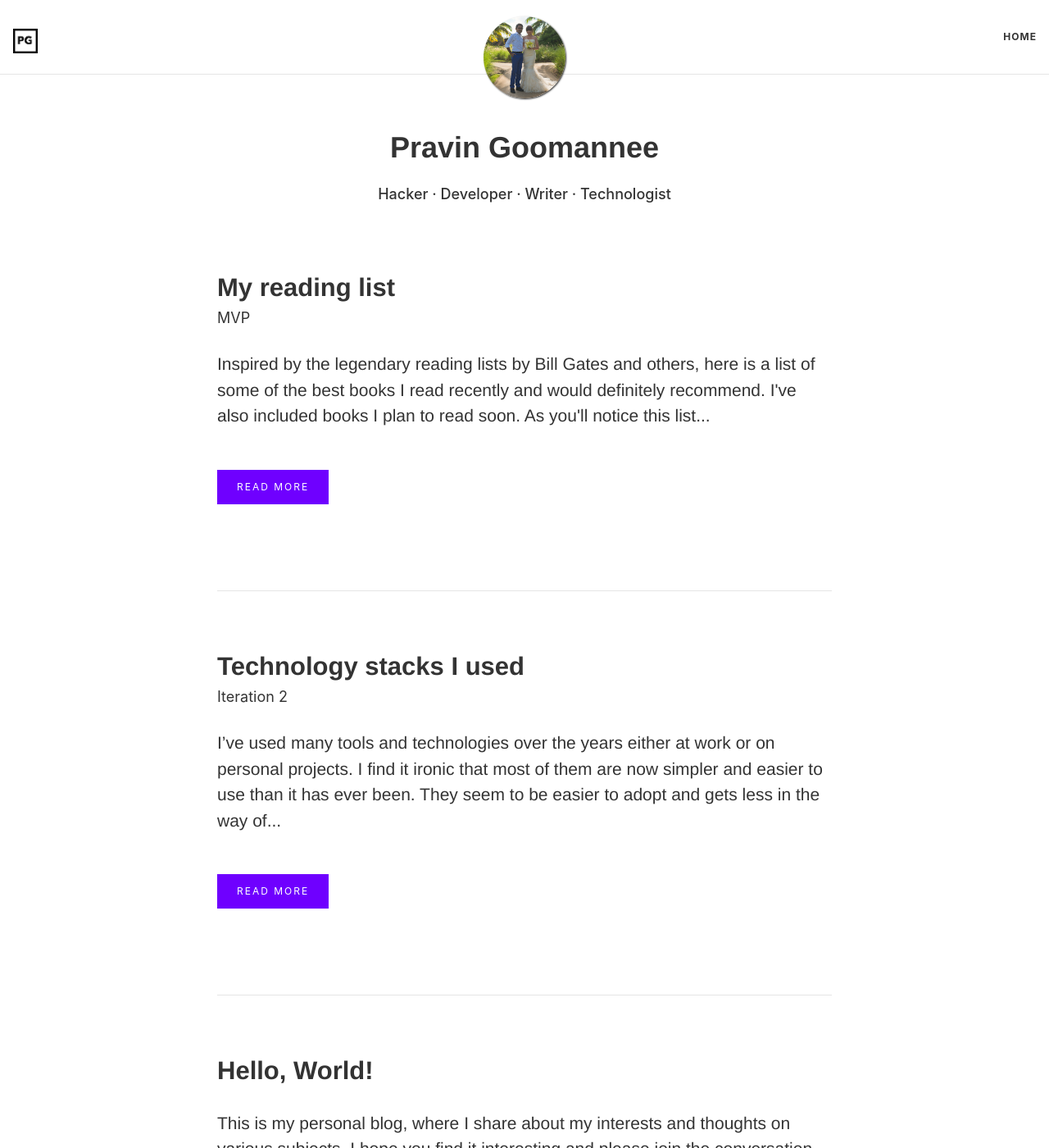
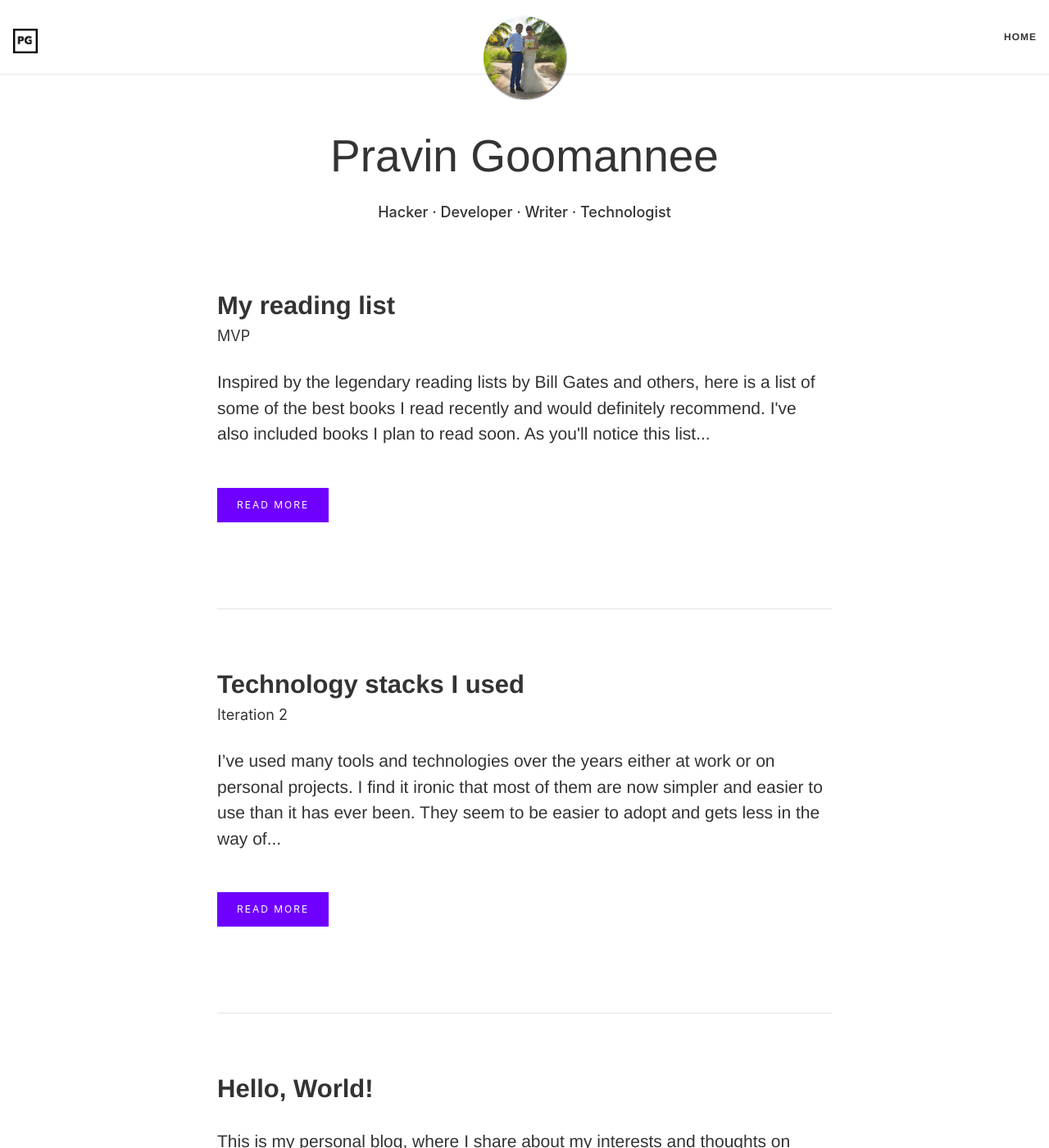
Before and after one commit to cityhunteur/cityhunteur.github.io, a Jekyll site: the page built from index.html, in a window 1280 px wide and 1400 px high. Shown: the whole window at 82% size. Built offline with Jekyll 4.4.1, drawn with Linux system fonts in a browser that asks for light colours; nearby versions of some CDN libraries; some web fonts are replaced; the list of posts is cut into pages by our own code.

Commit message:
Attempt to fix issue with loading of fonts, increase size of font for page headers

```diff
--- a/css/main.css
+++ b/css/main.css
@@ -1,17 +1,17 @@
 /* --- Typography --- */
 @font-face {
-font-family: Moon;
-src: url(/assets/fonts/Moon_Bold.otf);
-src: url(/assets/fonts/Moon_Light.otf);
+  font-family: 'Moon';
+  src: local('Moon'), url(../assets/fonts/Moon_Bold.otf) format('opentype');
+  src: local('Moon'), url(../assets/fonts/Moon_Light.otf) format('opentype');
 }
 @font-face {
-font-family: AktivGrotesk;
-src: url(/assets/fonts/AktivGrotesk_Trial_Bd.ttf);
-src: url(/assets/fonts/AktivGrotesk_Trial_Lt.ttf);
+  font-family: 'AktivGrotesk';
+  src: local('AktivGrotesk'), url(../assets/fonts/AktivGrotesk_Trial_Bd.ttf) format('truetype');
+  src: local('AktivGrotesk'), url(../assets/fonts/AktivGrotesk_Trial_Lt.ttf) format('truetype');
 }
 
 /* --- General --- */
-
+Ï
 body {
   font-family: -apple-system, BlinkMacSystemFont, "Segoe UI", "Roboto", "Oxygen", "Ubuntu", "Cantarell", "Fira Sans", "AktivGrotesk", "Helvetica Neue", sans-serif;
   font-size: 18px;
@@ -404,8 +404,14 @@ header.header-page .page-heading .page-subheading {
 
 @media only screen and (min-width: 768px) {
   header.header-page .page-heading h1 {
-    font-size: 36px;
+    font-size: 55px;
     line-height: 1.15;
+    font-weight: 400;
+  }
+  header.header-page .post-title h2 {
+    font-size: 34px;
+    line-height: 1.15px;
+    font-weight: 400;
   }
 }
 
```
